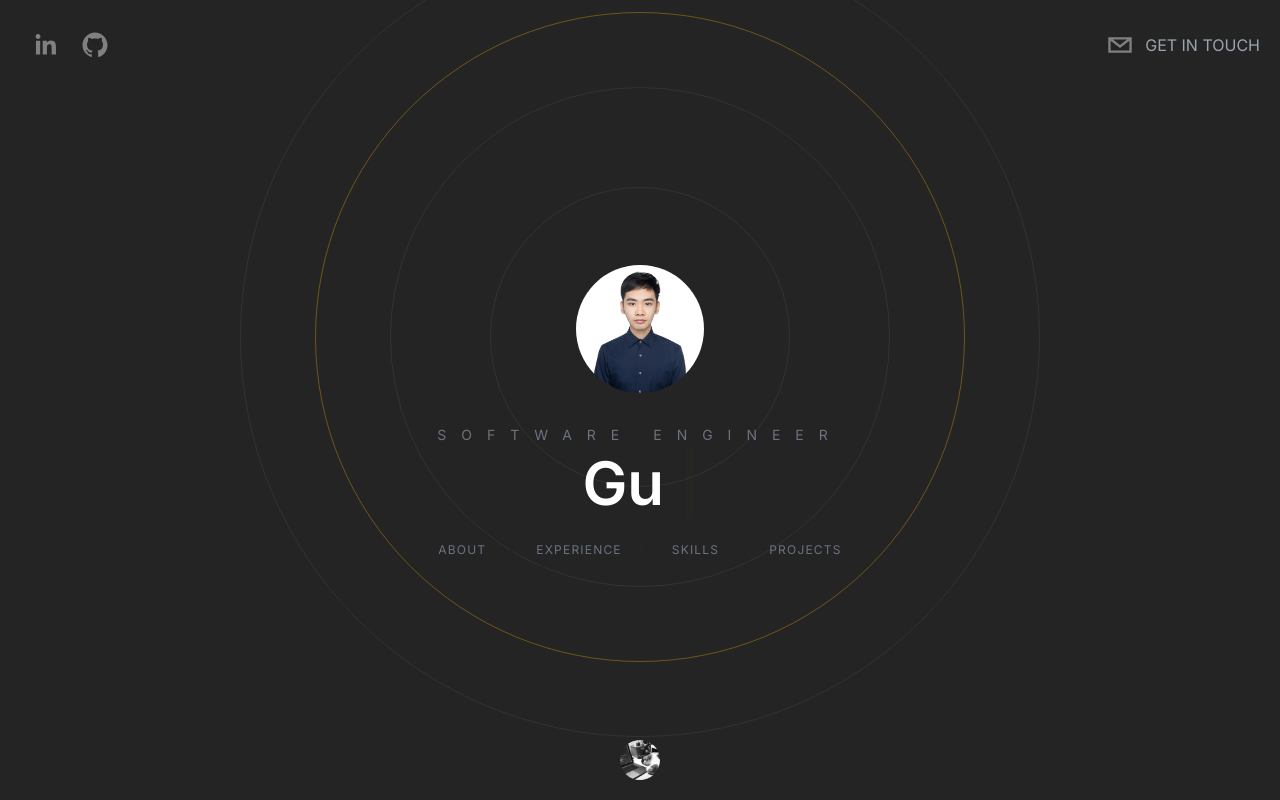
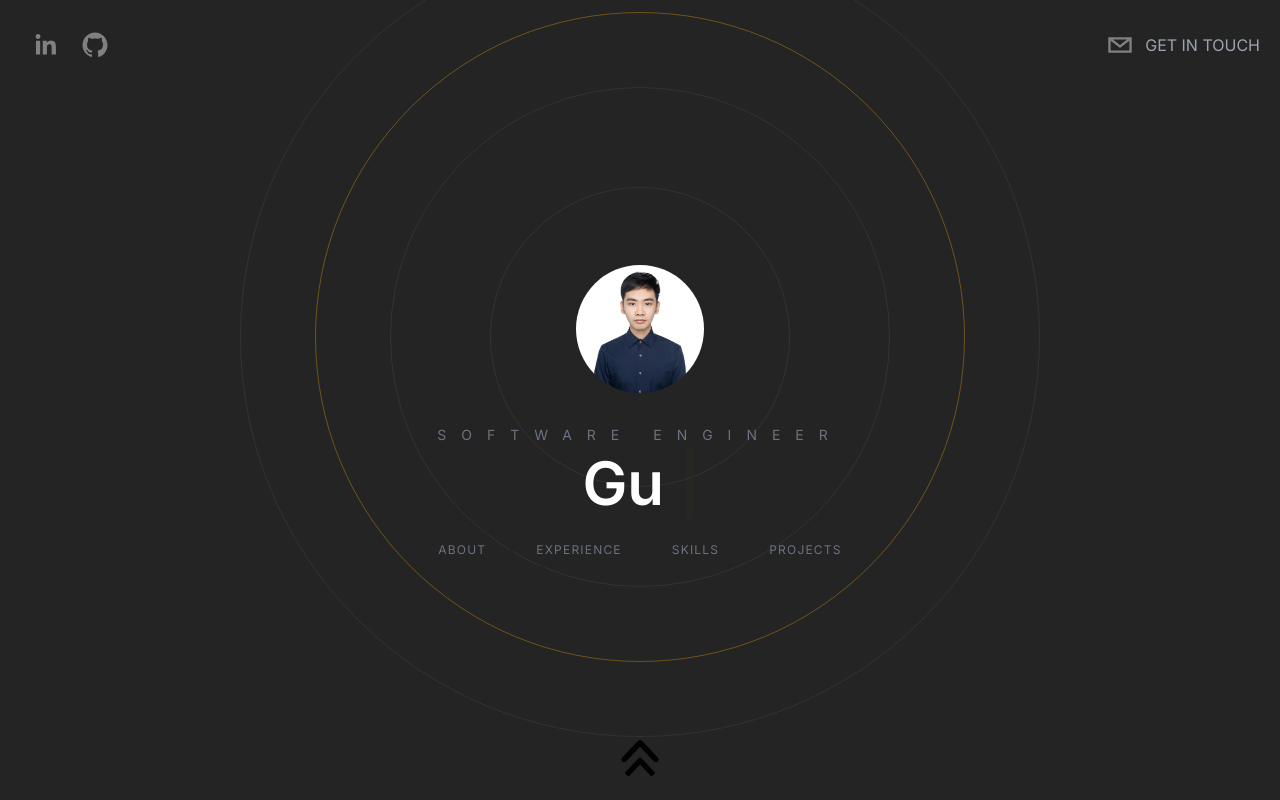
Before and after one commit to Cameron933/portfolio-cam, a Next.js app: page / in a window 1280 px wide. Built offline with nearby package versions, Linux system fonts and the light colour scheme.

Commit message:
fix experience card

```diff
--- a/app/page.tsx
+++ b/app/page.tsx
@@ -46,8 +46,8 @@ const Home: NextPage = () => {
           <div className="flex items-center justify-center">
             <Image
               className="h-10 w-10 rounded-full filter grayscale hover:grayscale-0 cursor-pointer"
-              src="/Sanhua.png"
-              alt="footerimg"
+              src="/arrowup.png"
+              alt="Back to the top icon"
               width={20}
               height={20}
             />
--- a/components/About.tsx
+++ b/components/About.tsx
@@ -18,7 +18,7 @@ const About = (props: Props) => {
     >
       <h3 className="absolute top-24 uppercase tracking-[20px] text-gray-500 text-2xl">About</h3>
 
-      <motion.img
+      {/* <motion.img
         initial={{
           x: -200,
         }}
@@ -29,9 +29,9 @@ const About = (props: Props) => {
         viewport={{ once: true }}
         src="/Cam_selfie.jpg"
         className="-mb-20 md:mb-0 flex-shrink-0 w-56 h-56 rounded-full object-cover md:rounded-lg md:w-64 md:h-95 xl:h-[600px] xl:w-[500px]"
-      />
+      /> */}
 
-      <div className="space-y-10 px-0 md:px-10">
+      <div className="flex flex-col items-center space-y-10 px-0 md:px-10">
         <h4 className="text-4xl font-semibold">
           Here is a <span className="underline decoration-[#F7AB0A]">little</span> background
         </h4>
--- a/components/Experience.tsx
+++ b/components/Experience.tsx
@@ -203,7 +203,7 @@ const Experience = (props: Props) => {
       </h3>
 
       <div
-        className="w-full flex space-x-5 overflow-x-scroll p-10 snap-x
+        className=" w-full flex space-x-5 overflow-x-scroll p-10 snap-x
       snap-mandatory scrollbar scrollbar-track-gray-400/20 scrollbar-thumb-[#F7AB0A]"
       >
         {experiencePageData.map((item) => (
--- a/components/ExperienceCard.tsx
+++ b/components/ExperienceCard.tsx
@@ -33,7 +33,7 @@ const ExperienceCard = ({
   summary,
 }: Experience) => {
   return (
-    <article className="flex flex-col rounded-lg items-center space-y-7 flex-shrink-0 w-[500px] md:w-[600px] xl:w-[900px] snap-center bg-[#292929] p-10 hover:opacity-100 opacity-40 transition-opacity duration-200">
+    <article className="border border-[#F7AB0A] flex flex-col rounded-lg items-center space-y-7 flex-shrink-0 w-[500px] md:w-[600px] xl:w-[900px] snap-center bg-[#292929] p-10 hover:opacity-100 opacity-40 transition-opacity duration-200">
       <motion.img
         initial={{
           opacity: 0,
```
Also changed, not shown: public/arrowup.png (added).
